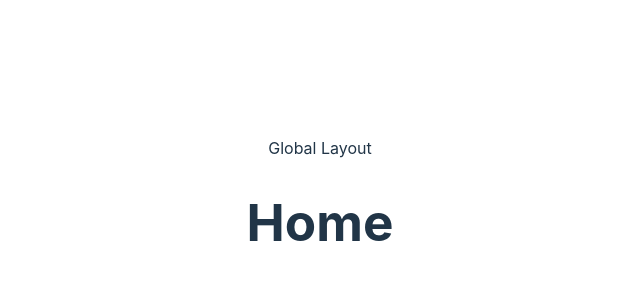
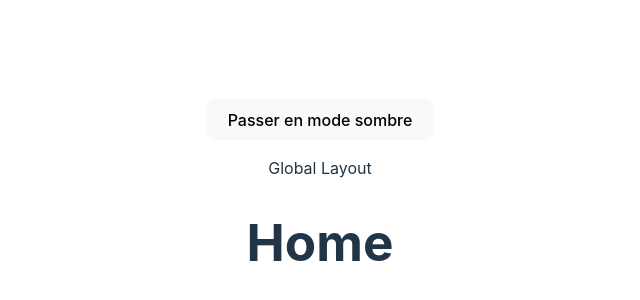
Before and after one commit to Maximauve/Battleship-React, a React (Vite) app: page / in a window 1280 px wide. Shown: the part 198-498 px from the top of the page, without its empty margins (320-960 px from the left). Built offline with nearby package versions, Linux system fonts and the light colour scheme.

Commit message:
handle Theme

```diff
--- a/src/assets/styles/layouts/GlobalLayout.scss
+++ b/src/assets/styles/layouts/GlobalLayout.scss
@@ -0,0 +1,11 @@
+.global-layout {
+
+  &.light {
+    background-color: white;
+  }
+
+  &.dark {
+    background-color: black;
+  }
+
+}
--- a/src/contexts/theme/ThemeProvider.tsx
+++ b/src/contexts/theme/ThemeProvider.tsx
@@ -1,7 +1,7 @@
-import { PropsWithChildren, createContext, useState } from "react";
+import { Dispatch, PropsWithChildren, SetStateAction, createContext, useState } from "react";
 
 
-export const ThemeContext = createContext({});
+export const ThemeContext = createContext<[boolean, Dispatch<SetStateAction<boolean>>]>([true, (() => null) as Dispatch<SetStateAction<boolean>>]);
 
 const ThemeProvider: React.FC<PropsWithChildren> = ({ children }) => {
   const [isThemeLight, setIsThemeLight] = useState(true);
--- a/src/pages/layouts/GlobalLayout.tsx
+++ b/src/pages/layouts/GlobalLayout.tsx
@@ -1,14 +1,20 @@
-import React from 'react';
+import React, { useContext } from 'react';
 import { Outlet } from 'react-router-dom';
-import 'src/assets/styles/layouts/GlobalLayout.scss'
+import { ThemeContext } from 'src/contexts/theme/ThemeProvider';
+import 'src/assets/styles/layouts/GlobalLayout.scss';
 
 const GlobalLayout: React.FC = () => {
+  const [isThemeLight, setIsThemeLight] = useContext(ThemeContext);
+
 
   return (
-    <div>
+    <div className={`global-layout ${isThemeLight ? 'light' : 'dark'}`} >
+      <button onClick={() => setIsThemeLight(!isThemeLight)}>
+        {isThemeLight ? 'Passer en mode sombre' : 'Passer en mode clair'}
+      </button>
       <p>Global Layout</p>
       <Outlet />
-    </div>
+    </div >
   );
 };
 
```
